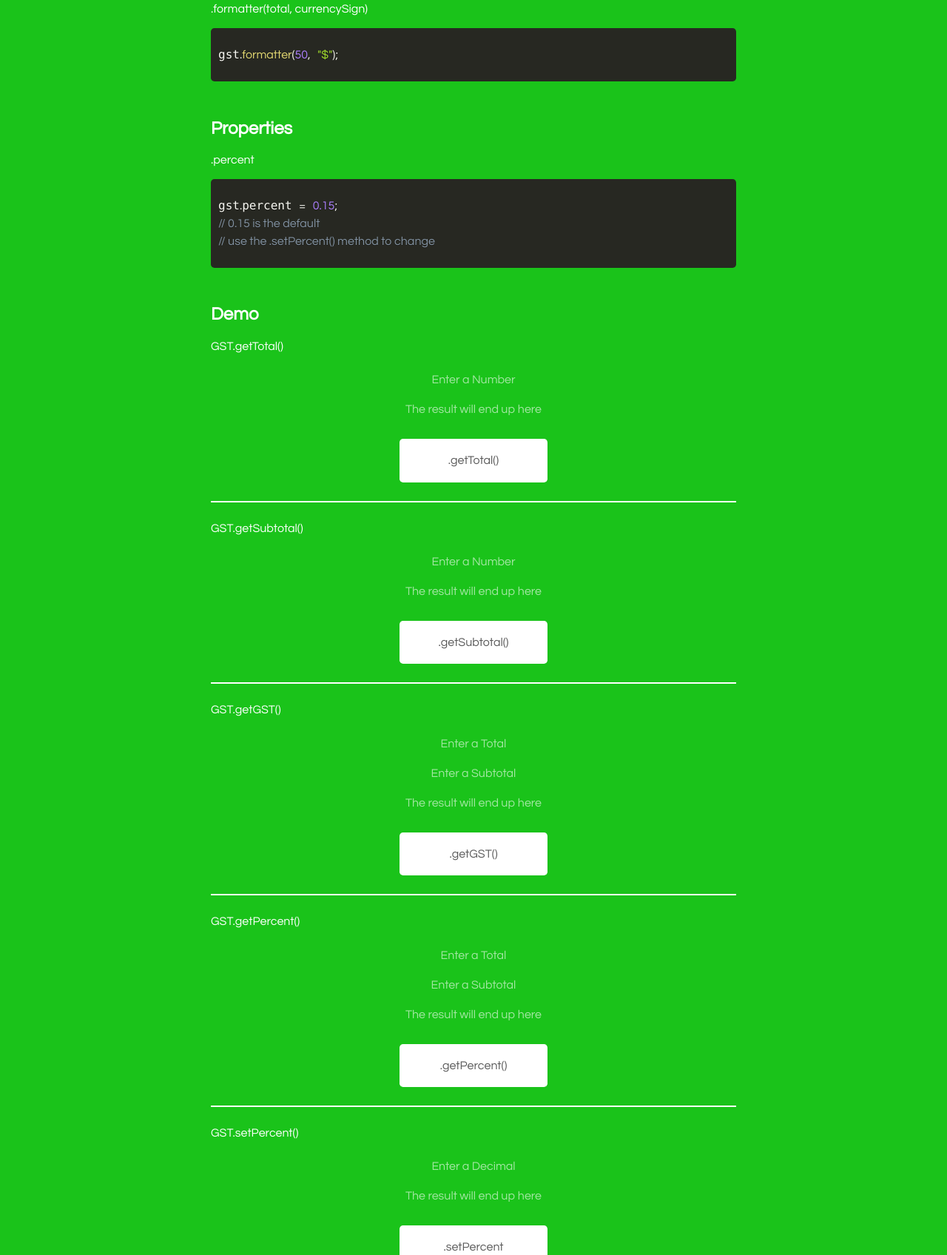
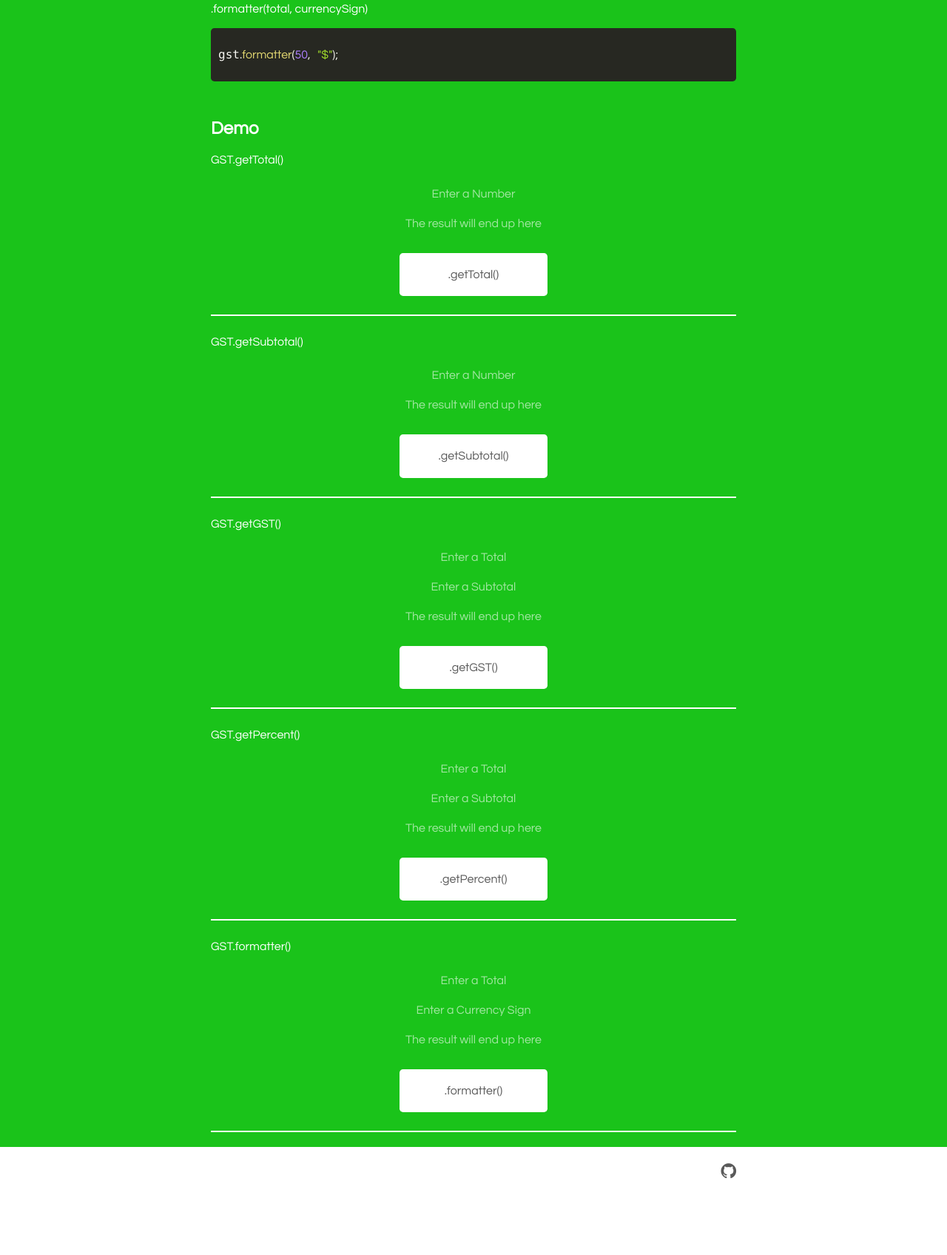
Before and after one commit to forrest-wilson/gstjs, a website: page index.html in a window 1280 px wide. Shown: the part 1309-3005 px from the top of the page at 74% size. After the commit the page ends 2927 px from the top, so only its background shows below. Drawn offline with nearby package versions, Linux system fonts and the light colour scheme.

Commit message:
Updated Docs to reflect rewrite

```diff
--- a/index.html
+++ b/index.html
@@ -239,21 +239,6 @@
         </section>
 
         <section class="inner">
-            <h2>Properties</h2>
-
-            <article class="method">
-                <p>.percent</p>
-                <pre>
-                    <code class="language-javascript">
-                        gst.percent = 0.15;
-                        // 0.15 is the default
-                        // use the .setPercent() method to change
-                    </code>
-                </pre>
-            </article>
-        </section>
-
-        <section class="inner">
             <h2>Demo</h2>
             <article class="method demo">
                 <p>GST.getTotal()</p>
@@ -297,17 +282,6 @@
                 <input type="text" placeholder="The result will end up here" id="getPercentOutput" readonly>
 
                 <button id="getPercent" class="button-white">.getPercent()</button>
-
-                <span class="underline"></span>
-            </article>
-
-            <article class="method demo">
-                <p>GST.setPercent()</p>
-
-                <input type="text" placeholder="Enter a Decimal" id="gstPercentInput">
-                <input type="text" placeholder="The result will end up here" id="gstPercentOutput" readonly>
-
-                <button id="gstPercent" class="button-white">.setPercent</button>
 
                 <span class="underline"></span>
             </article>
@@ -372,15 +346,6 @@
                 document.getElementById("getPercentOutput").value = gst.getPercent(total, subtotal);
             });
 
-            // .setPercent() Method Demo
-            document.getElementById("gstPercent").addEventListener("click", function(e) {
-                e.preventDefault();
-
-                var percent = document.getElementById("gstPercentInput").value;
-                gst.setPercent(percent);
-                document.getElementById("gstPercentOutput").value = gst.percent;
-            });
-
             // .formatter() Method Demo
             document.getElementById("getFormatter").addEventListener("click", function(e) {
                 e.preventDefault();
```
Also changed, not shown: README.md.
